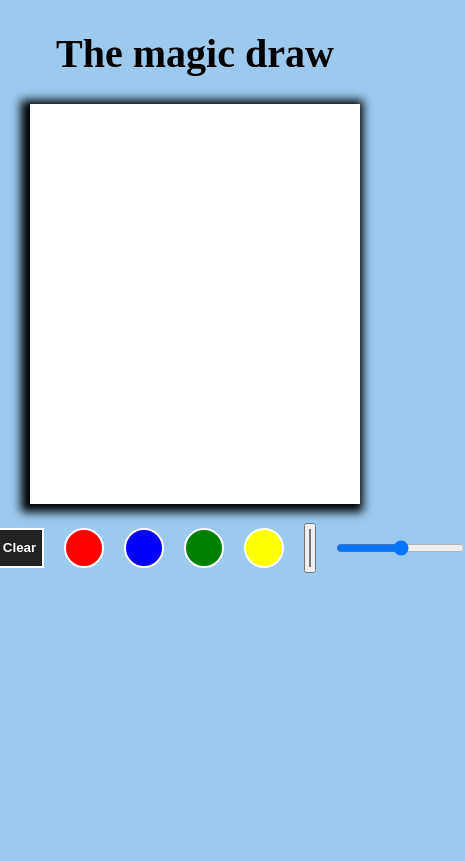
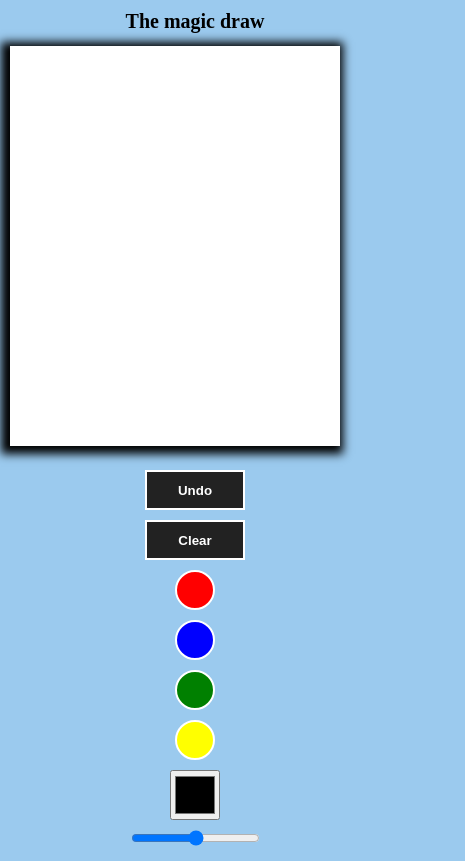
Before and after one commit to Virabyan99/Drawing-app-canvas, a plain HTML site: page index.html in a window 390 px wide. Shown: the whole page, 465 px wide, since content can reach past the window. Drawn offline with Linux system fonts and the light colour scheme.

Commit message:
media queries added

```diff
--- a/style.css
+++ b/style.css
@@ -81,3 +81,49 @@ canvas {
     transform: translateY(0);
   }
 }
+
+/* Media query for screens with a width of 720px or smaller */
+@media (max-width: 720px) {
+  .heading {
+    font-size: 30px;
+  }
+
+  body {
+    padding: 20px;
+  }
+
+  .tools {
+    flex-direction: column;
+    align-items: center;
+  }
+
+  .tools .color-field,
+  .tools .button,
+  .color-picker,
+  .pen-range {
+    margin: 10px 0;
+  }
+}
+
+/* Media query for screens with a width of 480px or smaller */
+@media (max-width: 480px) {
+  .heading {
+    font-size: 20px;
+  }
+
+  body {
+    padding: 10px;
+  }
+
+  .tools {
+    flex-direction: column;
+    align-items: center;
+  }
+
+  .tools .color-field,
+  .tools .button,
+  .color-picker,
+  .pen-range {
+    margin: 5px 0;
+  }
+}
```
Lines whose indentation alone changed are shown as unchanged.
